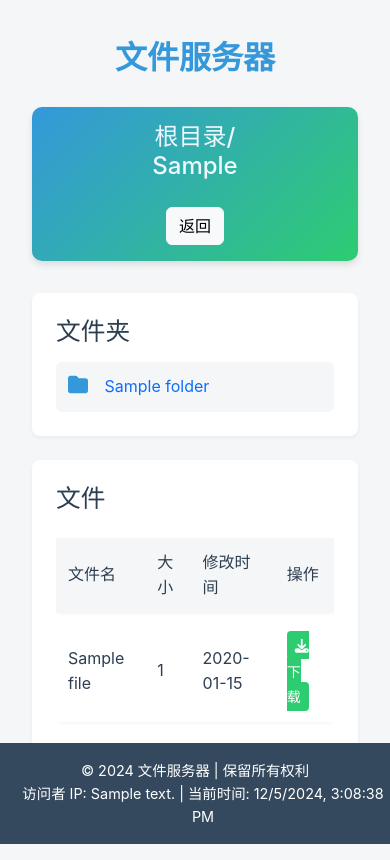
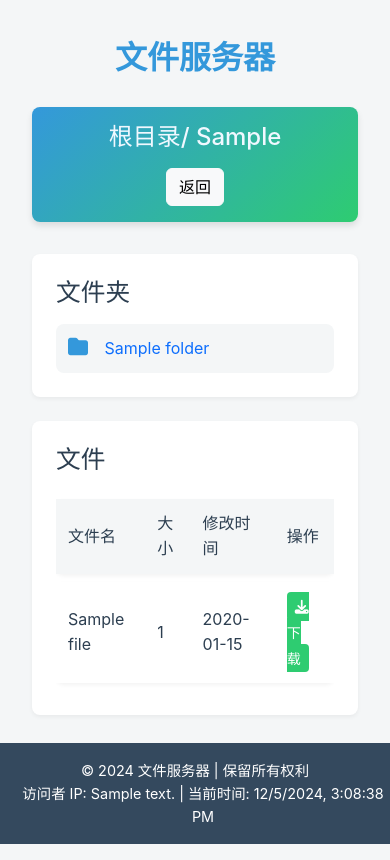
Before and after one commit to hityne/file_server, a Python web app: template templates/main.html in a window 390 px wide. Run offline with Jinja, Linux system fonts and the light colour scheme; the template is opened without the code that fills it: most values are stand-ins (such as "Sample title", 1, 10 or a date in 2020).

Commit message:
update 2412052308

```diff
--- a/static/css/file_server.css
+++ b/static/css/file_server.css
@@ -4,8 +4,16 @@
     --background-color: #f4f6f7;
     --text-color: #2c3e50;
     --footer-bg-color: #34495e;
+    --shadow-sm: 0 2px 4px rgba(0, 0, 0, 0.05);
+    --shadow-md: 0 4px 6px rgba(0, 0, 0, 0.1);
+    --border-radius: 8px;
+    --spacing-sm: 0.75rem;
+    --spacing-md: 1rem;
+    --spacing-lg: 1.5rem;
+    --spacing-xl: 2rem;
 }
 
+/* Base styles */
 body {
     font-family: 'Inter', 'PingFang SC', 'Hiragino Sans GB', 'Microsoft YaHei', sans-serif;
     background-color: var(--background-color);
@@ -16,69 +24,71 @@ body {
     min-height: 100vh;
 }
 
+/* Layout containers */
 .file-browser-container {
     max-width: 1200px;
     width: 100%;
     margin: 0 auto;
-    padding: 2rem;
-    flex-grow: 1;
+    padding: var(--spacing-xl);
+    flex: 1 0 auto;
     margin-bottom: 50px;
 }
 
+/* Typography */
 .page-title {
     text-align: center;
-    margin-bottom: 1.5rem;
+    margin-bottom: var(--spacing-lg);
     font-size: 2rem;
     color: var(--primary-color);
     font-weight: 600;
 }
 
+/* Header styles */
 .file-header {
     display: flex;
     justify-content: space-between;
     align-items: center;
-    margin-bottom: 2rem;
-    padding: 1rem;
+    margin-bottom: var(--spacing-xl);
+    padding: var(--spacing-md);
     background: linear-gradient(135deg, var(--primary-color), var(--secondary-color));
     color: white;
-    border-radius: 10px;
-    box-shadow: 0 4px 6px rgba(0, 0, 0, 0.1);
+    border-radius: var(--border-radius);
+    box-shadow: var(--shadow-md);
 }
 
 .file-header h1 {
     margin: 0;
     font-size: 1.5rem;
     font-weight: 500;
-    display: flex;
-    align-items: center;
 }
 
-.file-header h1 a{
+.file-header h1 a {
     color: aliceblue;
     text-decoration: none;
 }
 
-
-.folder-section, .file-section {
+/* Folder and File sections */
+.folder-section,
+.file-section {
     background-color: white;
-    border-radius: 8px;
-    box-shadow: 0 2px 4px rgba(0, 0, 0, 0.05);
-    padding: 1.5rem;
-    margin-bottom: 1.5rem;
+    border-radius: var(--border-radius);
+    box-shadow: var(--shadow-sm);
+    padding: var(--spacing-lg);
+    margin-bottom: var(--spacing-lg);
 }
 
 .folder-list {
     display: grid;
     grid-template-columns: repeat(auto-fill, minmax(200px, 1fr));
-    gap: 1rem;
+    gap: var(--spacing-md);
 }
 
 .folder-item {
     display: flex;
     align-items: center;
-    padding: 0.75rem;
+    padding: var(--spacing-sm);
     background-color: var(--background-color);
-    border-radius: 6px;
+    border-radius: var(--border-radius);
     transition: background-color 0.3s ease;
 }
 
@@ -88,10 +98,11 @@ body {
 
 .folder-item i {
     color: var(--primary-color);
-    margin-right: 0.75rem;
+    margin-right: var(--spacing-sm);
     font-size: 1.25rem;
 }
 
+/* File table styles */
 .file-table {
     width: 100%;
     border-collapse: separate;
@@ -102,73 +113,57 @@ body {
     background-color: var(--background-color);
     color: var(--text-color);
     font-weight: 500;
-    padding: 0.75rem;
+    padding: var(--spacing-sm);
 }
 
 .file-table td {
     background-color: white;
-    padding: 0.75rem;
+    padding: var(--spacing-sm);
     vertical-align: middle;
 }
 
 .file-table tr {
-    box-shadow: 0 1px 3px rgba(0, 0, 0, 0.05);
-    border-radius: 6px;
+    box-shadow: var(--shadow-sm);
+    border-radius: var(--border-radius);
     overflow: hidden;
 }
 
+.empty-state i{
+    font-size: 3rem;
+    color: #bdc3c7;
+}
+
+/* Button styles */
 .download-btn {
     background-color: var(--secondary-color);
     color: white;
     border: none;
     border-radius: 4px;
+    padding: 0.35rem 0.5rem;
+    font-size: 0.875rem;
     transition: background-color 0.3s ease;
-    font-size: 0.875rem;
-    padding: 0.35rem 0.5rem;
 }
 
 .download-btn:hover {
     background-color: #27ae60;
 }
 
-td a{
-    text-decoration: none;
-}
-.folder-item a{
+/* Links */
+.folder-item a,
+td a {
     text-decoration: none;
 }
 
+/* Empty state */
 .empty-state {
     text-align: center;
     color: #7f8c8d;
-    padding: 2rem;
+    padding: var(--spacing-xl);
     background-color: white;
-    border-radius: 8px;
+    border-radius: var(--border-radius);
 }
 
-
-
-@media (max-width: 768px) {
-    .file-header {
-        flex-direction: column;
-        align-items: flex-start;
-    }
-
-    .folder-list {
-        grid-template-columns: 1fr;
-    }
-}
-
-body {
-    display: flex;
-    flex-direction: column;
-    min-height: 100vh;
-}
-
-.file-browser-container {
-    flex: 1 0 auto;
-}
-
+/* Footer styles */
 .site-footer {
     flex-shrink: 0;
     position: fixed;
@@ -177,111 +172,46 @@ body {
     z-index: 1000;
     background-color: var(--footer-bg-color);
     color: white;
-    padding: 1rem 0;
-    margin-top: 2rem;
+    padding: var(--spacing-md) 0;
+    margin-top: var(--spacing-xl);
 }
 
 .footer-bottom {
     display: flex;
-    flex-direction: column;  /* Change from row to column */
+    flex-direction: column;
     justify-content: center;
-    align-items: center;     /* Center horizontally */
+    align-items: center;
     max-width: 1200px;
     width: 100%;
     margin: 0 auto;
     font-size: 0.9rem;
-    text-align: center;      /* Ensure text is centered */
+    text-align: center;
 }
 
 .footer-bottom p {
-    margin-bottom: 0.5rem;   /* Add some vertical spacing between p tags */
-    margin-right: 0;         /* Remove horizontal margin */
+    margin-bottom: 0.5rem;
+    margin-right: 0;
 }
 
-header.file-header {
-    display: flex;
-    align-items: center;
-    flex-wrap: wrap; /* 允许 flex 容器中的项目换行 */
-}
-
-header.file-header h1 {
-    text-align: left;
-    flex-grow: 1;
-    margin-right: 10px; /* 添加右边距 */
-}
-
-@media (max-width: 600px) { /* 当屏幕宽度小于 600px 时 */
-    header.file-header h1 {
-        flex-basis: 100%; /* 设置 h1 占据 100% 宽度 */
-        margin-right: 0; /* 移除右边距 */
-        margin-bottom: 10px; /* 添加下边距 */
+/* Media queries */
+@media (max-width: 768px) {
+    .folder-list {
+        grid-template-columns: 1fr;
     }
 
-    header.file-header a.back-button {
-        flex-basis: 100%; /* 设置返回按钮占据 100% 宽度 */
-    }
-}
-
-.file-header {
-    display: flex;
-    justify-content: space-between;
-    align-items: center;
-    margin-bottom: 2rem;
-    padding: 1rem;
-    background: linear-gradient(135deg, var(--primary-color), var(--secondary-color));
-    color: white;
-    border-radius: 10px;
-    box-shadow: 0 4px 6px rgba(0, 0, 0, 0.1);
-}
-
-.file-header h1 {
-    margin: 0;
-    font-size: 1.5rem;
-    font-weight: 500;
-    display: flex;
-    align-items: center;
-    max-width: 80%;
-    white-space: nowrap;
-    overflow: hidden;
-    text-overflow: ellipsis;
-}
-
-.file-header h1 a {
-    color: aliceblue;
-    text-decoration: none;
-}
-
-@media (max-width: 768px) {
     .file-header {
         flex-direction: column;
-        align-items: flex-start;
+        align-items: center;
+        text-align: center;
     }
 
     .file-header h1 {
-        max-width: 100%;
-        white-space: normal;
-        overflow: visible;
-        text-overflow: clip;
+        margin-bottom: var(--spacing-md);
+        text-align: center;
     }
 
-    .file-header a.back-button {
-        margin-top: 1rem;
+    .file-header h1 a {
+        white-space: normal;
+        word-break: break-word;
     }
 }
-
-.file-header h1 {
-    max-width: 80%;
-    white-space: nowrap;
-    overflow: hidden;
-    text-overflow: ellipsis;
-}
-
-@media (max-width: 768px) {
-    .file-header h1 {
-        flex-direction: column;
-        max-width: 100%;
-        white-space: normal;
-        overflow: visible;
-        text-overflow: clip;
-    }
-}
--- a/templates/main.html
+++ b/templates/main.html
@@ -82,7 +82,7 @@
 
             {% if not folders and not files %}
             <div class="empty-state">
-                <i class="fas fa-folder-open" style="font-size: 3rem; color: #bdc3c7;"></i>
+                <i class="fas fa-folder-open"></i>
                 <p class="mt-3">目录为空或不可访问</p>
             </div>
             {% endif %}
```
